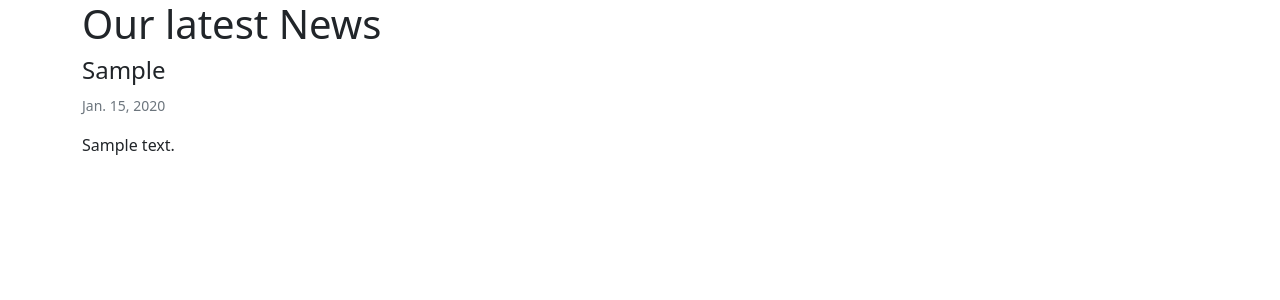
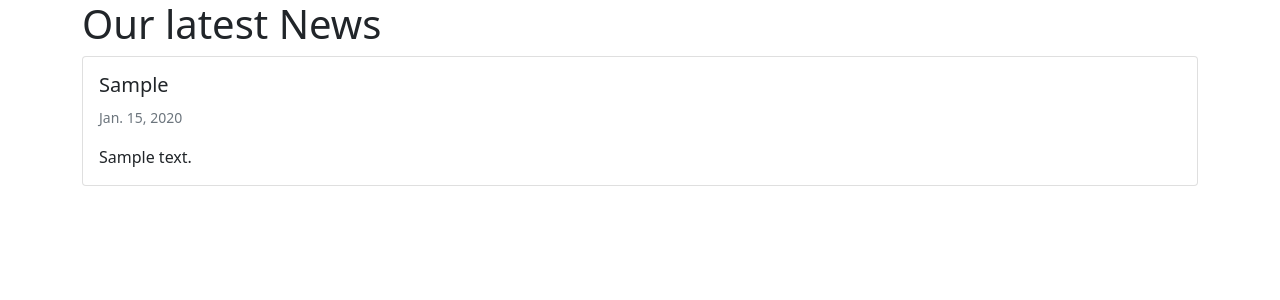
Before and after one commit to paulnyabaro/moviereviews, a Django app: page /news/ in a window 1280 px wide. Shown: the top 300 px of the page. Run offline with Django 4.2, Linux system fonts and the light colour scheme; tables that the repository leaves empty hold one stand-in row (values such as "Sample post"); parts of the project's set-up code (start-up, migrations or seed data) failed here and were passed over.

Commit message:
Updated news template

```diff
--- a/news/templates/news.html
+++ b/news/templates/news.html
@@ -10,11 +10,15 @@
 <body>
     <div class="container">
         <h1>Our latest News</h1>
-            {% for news in newss %}
-            <h4>{{ news.headline }}</h4>
-            <p><small class="text-muted">{{ news.date }}</small></p>
-            {{ news.body }}
-            {% endfor %}
+        {% for news in newss %}
+        <div class="card mb-3">
+            <div class="card-body">
+                <h5 class="card-title">{{ news.headline }}</h5>
+                <p class="card-text"><small class="text-muted">{{ news.date }}</small></p>
+                <p class="card-text">{{ news.body }}</p>
+            </div>
+        </div>
+        {% endfor %}
     </div>
     <script src="https://cdn.jsdelivr.net/npm/@popperjs/core@2.9.2/dist/umd/popper.min.js"></script>
 <script src="https://cdn.jsdelivr.net/npm/bootstrap@5.0.2/dist/js/bootstrap.min.js"></script>
```
